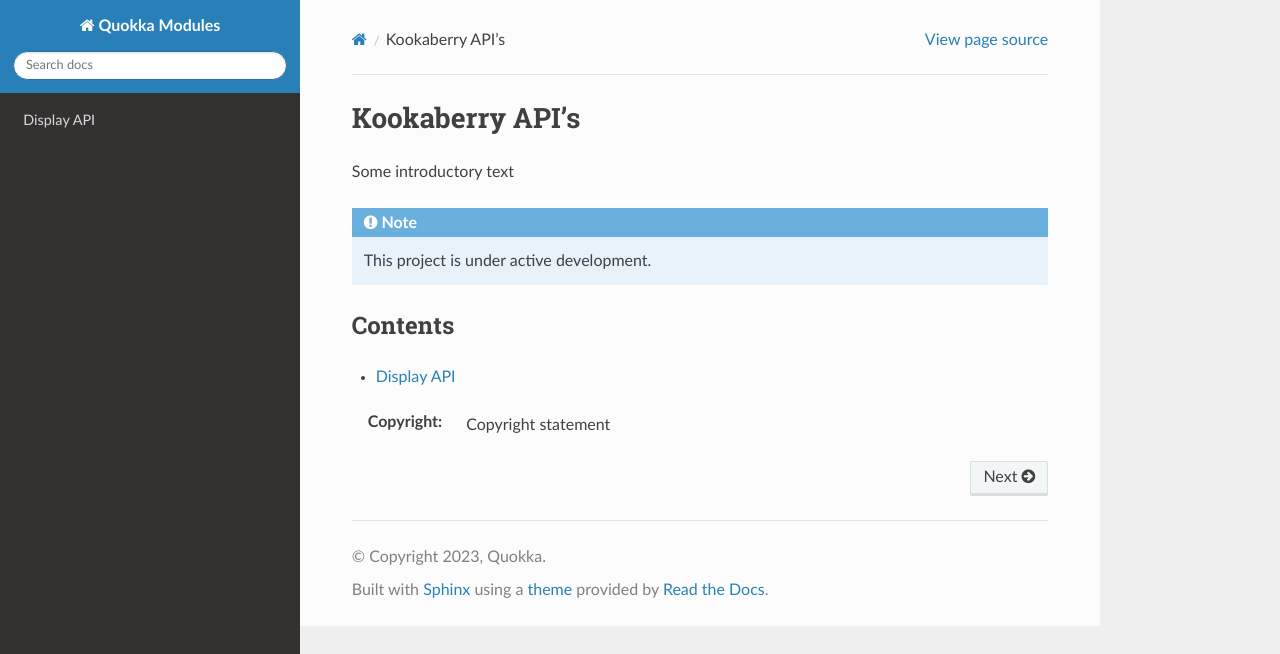
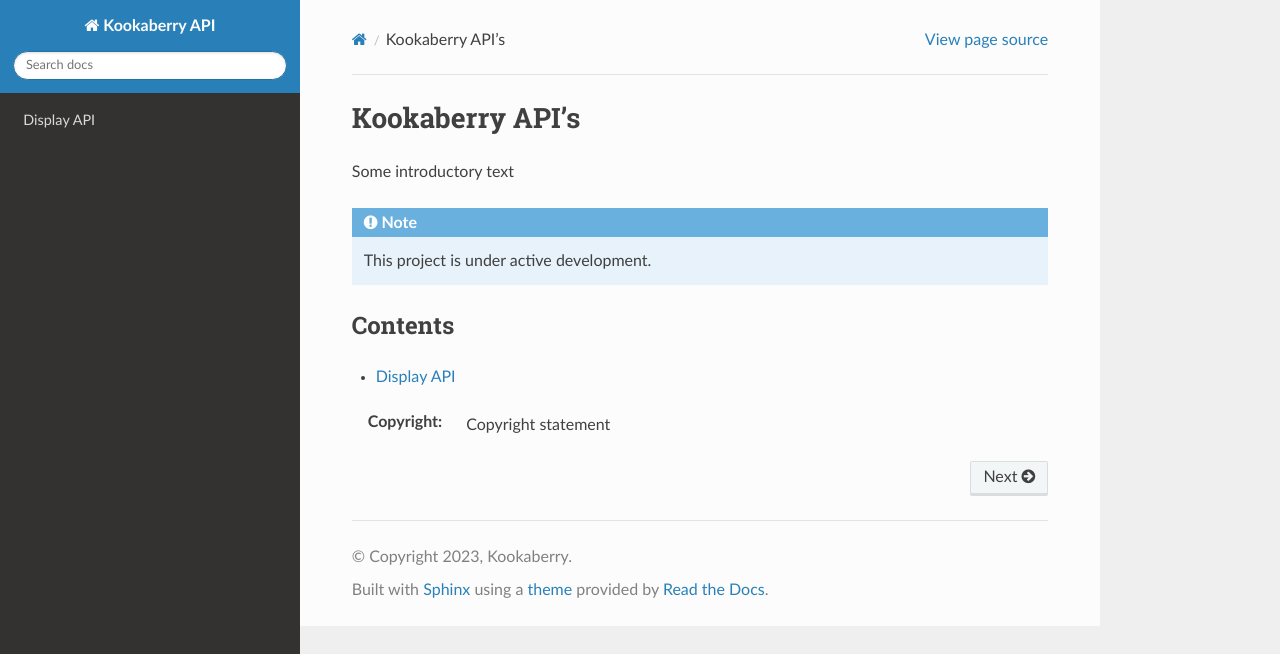
Before and after one commit to JulianDinsdale/Kookaberry-API, a Sphinx documentation site: the page built from docs/source/index.rst, in a window 1280 px wide. Shown: the top 654 px of the page. Built offline with Sphinx 7.4.7 and the Read the Docs theme 3.1.0, drawn with Linux system fonts in a browser that asks for light colours; pages that are not in the unit, such as notebooks, are missing from menus.

Commit message:
Minor Updates
Minor updates etc

```diff
--- a/docs/source/conf.py
+++ b/docs/source/conf.py
@@ -2,8 +2,8 @@
 
 # -- Project information
 
-project = 'Quokka Modules'
-copyright = '2023, Quokka'
+project = 'Kookaberry API'
+copyright = '2023, Kookaberry'
 author = 'Julian Dinsdale'
 
 release = '0.1'
```
Also changed, not shown: README.md (+2 -2 lines), docs/source/display.rst (line endings or trailing spaces), docs/source/index.rst (line endings or trailing spaces).
